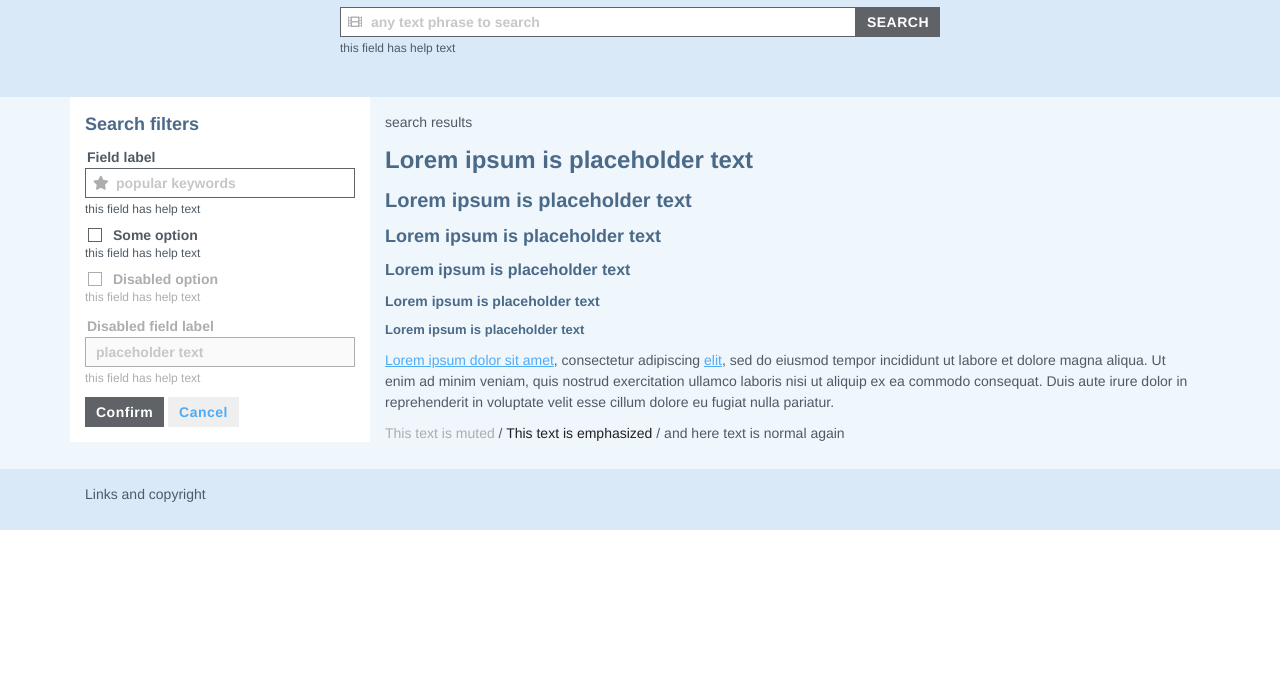
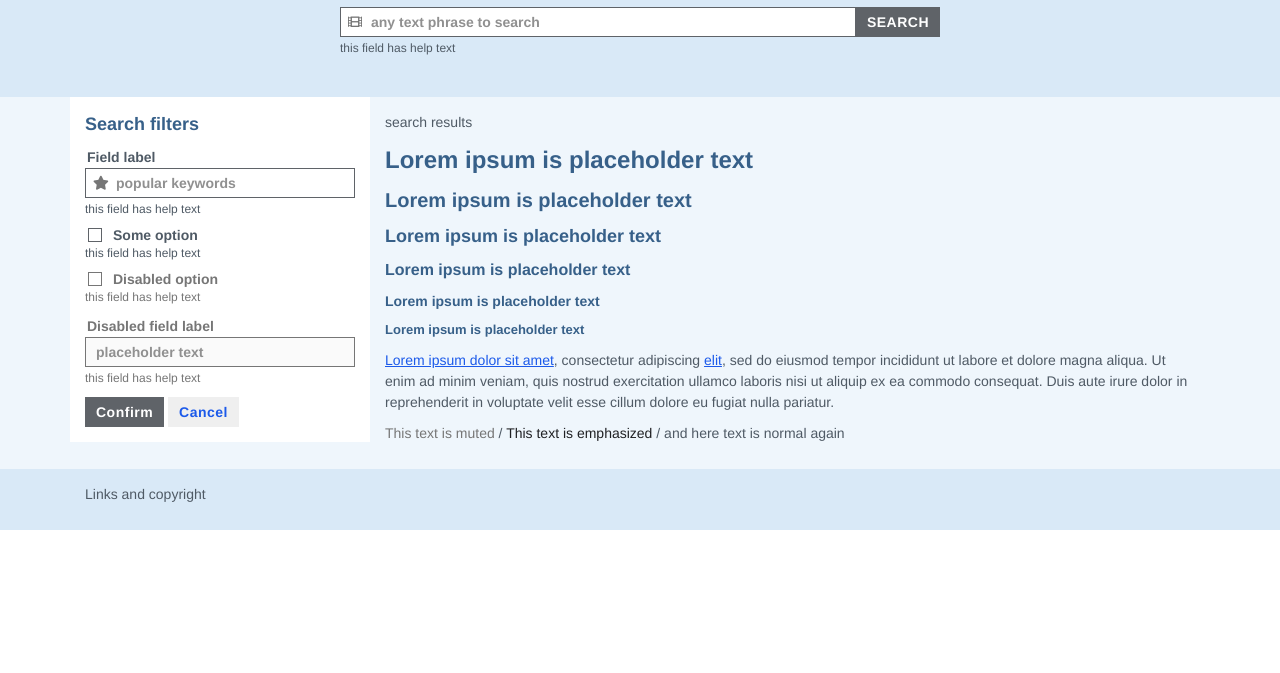
Before and after one commit to saulyz/search-app-markup, a website: page src/index.html in a window 1280 px wide. Shown: the part 127-800 px from the top of the page. Drawn offline with nearby package versions, Linux system fonts and the light colour scheme; files that its build step writes are made by us from their sources.

Commit message:
color improvements for Accessibility

```diff
--- a/src/styles/variables/colors.scss
+++ b/src/styles/variables/colors.scss
@@ -4,7 +4,7 @@
 $color__white:         white;
 $color__fiord:         #4F5A65;
 $color__black-russian: #202124;
-$color__wedgewood:     #4B6A88;
 $color__shuttle-grey:  #5f6368;
-$color__grey-chateau:  #abadaf;
-$color__summer-sky:    #4dabf7;
+$color__grey:          #767676;
+$color__royal-blue:    #1C5AEA;
+$color__matisse:       #376089;
--- a/src/styles/variables/elements.scss
+++ b/src/styles/variables/elements.scss
@@ -1,5 +1,5 @@
 // Colors
-$color__link:         $color__summer-sky;
+$color__link:         $color__royal-blue;
 $color__input-border: $color__shuttle-grey;
 $color__check:        $color__white;
 $background__check:   $color__shuttle-grey;
--- a/src/styles/variables/typography.scss
+++ b/src/styles/variables/typography.scss
@@ -26,8 +26,8 @@ $font-weight__headings: 600;
 
 // Colors
 $color__text-body:       $color__fiord;
-$color__text-headings:   $color__wedgewood;
-$color__text-muted:      $color__grey-chateau;
+$color__text-headings:   $color__matisse;
+$color__text-muted:      $color__grey;
 $color__text-emphasized: $color__black-russian;
 
 // Margins
```
